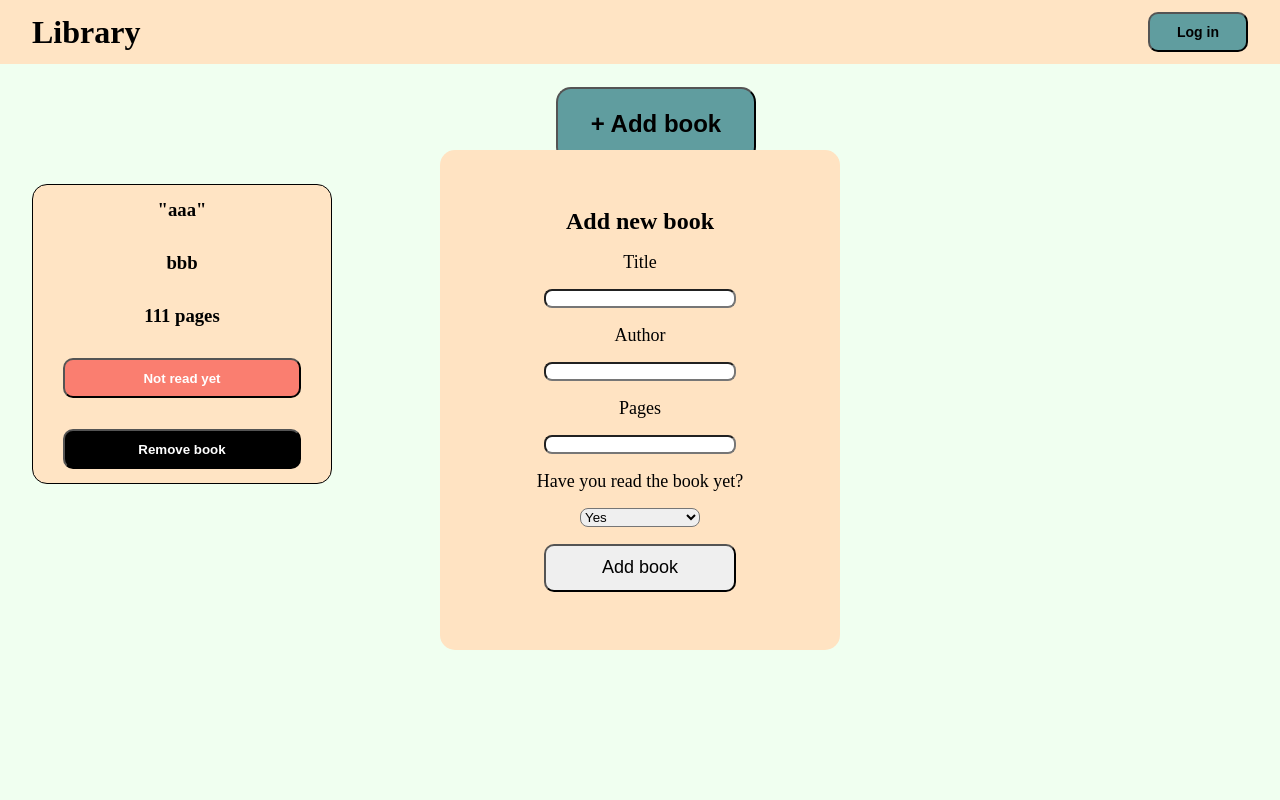
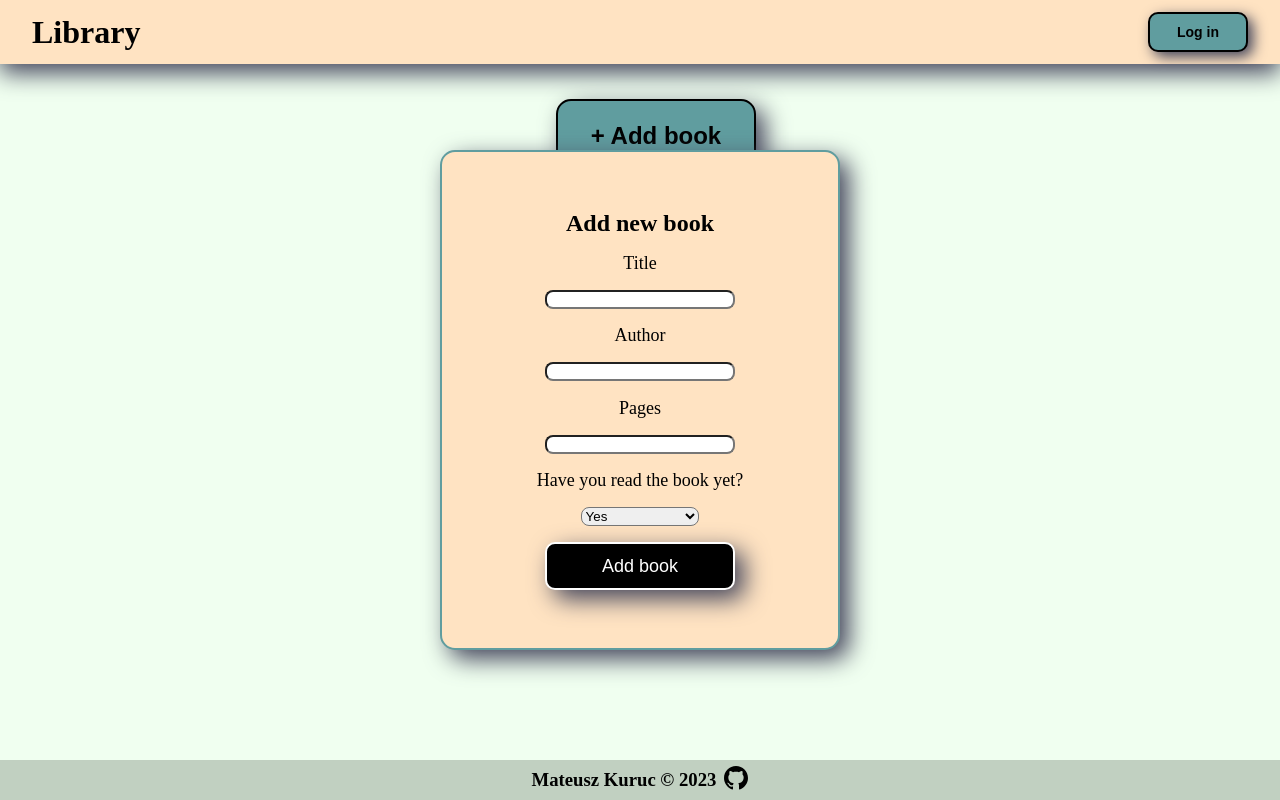
Before and after one commit to MateuszKuruc/odin-library, a website: page index.html in a window 1280 px wide. Both pictures are taken after a click on the button "+ Add book". Drawn offline with Linux system fonts and the light colour scheme.

Commit message:
add footer, fix layout and elements positioning, add comments in js file

```diff
--- a/index.html
+++ b/index.html
@@ -8,6 +8,7 @@
     <link rel="stylesheet" href="style.css" />
   </head>
   <body>
+    <div class="container">
         <header>
           <h1>Library</h1>
           <button id="login">Log in</button>
@@ -40,6 +41,11 @@
             </form>
           </div>
         </section>
+        <footer>
+            <h3>Mateusz Kuruc © 2023</h3>
+            <a target="_blank" href="https://github.com/MateuszKuruc?tab=repositories"><img src="img/iconmonstr-github-1.svg" alt="Github icon"></a>
+        </footer>
+    </div>
     <script src="script.js"></script>
   </body>
 </html>
--- a/script.js
+++ b/script.js
@@ -3,6 +3,9 @@
 const formBlock = document.querySelector(".form-block");
 const addBookBtn = document.querySelector(".addBookBtn");
 const submitBook = document.querySelector("#submitBook");
+const titleError = document.querySelector("#titleError");
+const authorError = document.querySelector("#authorError");
+const pagesError = document.querySelector("#pagesError");
 let titleData;
 let authorData;
 let pagesData;
@@ -10,9 +13,6 @@ let readData;
 let newBook = [];
 let singleBook;
 let myLibrary = [];
-const titleError = document.querySelector("#titleError");
-const authorError = document.querySelector("#authorError");
-const pagesError = document.querySelector("#pagesError");
 
 // open the form
 
@@ -27,8 +27,13 @@ document.addEventListener("click", function clickOutside(event) {
   if (!formBlock.contains(event.target) && !addBookBtn.contains(event.target)) {
     formBlock.classList.add("hidden");
     document.querySelector("#myForm").reset();
+    titleError.classList.add("hidden");
+    authorError.classList.add("hidden");
+    pagesError.classList.add("hidden");
   }
 });
+
+// control user input and send it to object constructor
 
 submitBook.addEventListener("click", function addToLibrary(event) {
   event.preventDefault();
@@ -58,11 +63,6 @@ submitBook.addEventListener("click", function addToLibrary(event) {
   }
 });
 
-const book1 = new Book("aaa", "bbb", 111, "no");
-
-myLibrary.push(book1);
-
-displayBook();
 // object constructor
 
 function Book(title, author, pages, read) {
@@ -71,6 +71,8 @@ function Book(title, author, pages, read) {
   this.pages = pages;
   this.read = read;
 }
+
+// take objects from library and display on the page
 
 function displayBook() {
   for (let i = myLibrary.length - 1; i < myLibrary.length; i++) {
--- a/style.css
+++ b/style.css
@@ -5,17 +5,40 @@
 }
 
 body {
-  background-color: honeydew;
+  background-color: hsl(120, 100%, 97%);
+}
+
+.container {
+  display: flex;
+  flex-direction: column;
+  min-height: 100vh;
+  justify-content: space-between;
 }
 
 header {
   display: flex;
   justify-content: space-between;
   align-items: center;
-  background-color: bisque;
+  background-color: hsl(33, 100%, 88%);
   height: 8vh;
   padding-left: 32px;
   padding-right: 32px;
+  box-shadow: 0px 9px 24px 0px rgba(66, 68, 90, 1);
+}
+
+footer {
+  width: 100%;
+  height: 2.5rem;
+  background-color: hsla(120, 10%, 71%, 0.7);
+  margin-top: 2rem;
+  display: flex;
+  justify-content: center;
+  gap: 0.5rem;
+  align-items: center;
+}
+
+footer > img {
+  height: 1rem;
 }
 
 #login {
@@ -26,6 +49,8 @@ header {
   font-size: 14px;
   font-weight: 900;
   background-color: hsl(182, 25%, 50%);
+  box-shadow: none;
+  box-shadow: 5px 5px 14px 0px rgba(66, 68, 90, 1);
 }
 
 #login:hover {
@@ -34,6 +59,11 @@ header {
 
 button:hover {
   transform: scale(1.1);
+}
+
+button {
+  border: 0.15rem solid;
+  box-shadow: 9px 9px 24px 0px rgba(66, 68, 90, 1);
 }
 
 .bookCard {
@@ -45,7 +75,8 @@ button:hover {
   gap: 0.25rem;
   border-radius: 15px;
   justify-content: space-around;
-  background-color: bisque;
+  background-color: hsl(33, 100%, 88%);
+  box-shadow: 9px 9px 24px 0px rgba(66, 68, 90, 1);
 }
 
 .bookCard > h3 {
@@ -96,6 +127,12 @@ select {
   align-self: center;
   border-radius: 10px;
   font-size: 18px;
+  background-color: hsl(0, 0%, 0%);
+  color: white;
+}
+
+#submitBook:hover {
+  background-color: hsl(0, 0%, 0%, 80%);
 }
 
 .form-block {
@@ -109,6 +146,8 @@ select {
   height: 500px;
   background-color: hsl(33, 100%, 88%);
   border-radius: 15px;
+  border: 2px solid hsl(182, 25%, 50%);
+  box-shadow: 9px 9px 24px 0px rgba(66, 68, 90, 1);
 }
 
 form > h2 {
@@ -118,7 +157,6 @@ form > h2 {
 form > p {
   align-self: center;
   color: red;
-  /* display: none; */
 }
 
 .form-block.hidden {
@@ -130,6 +168,7 @@ form > p {
   display: flex;
   justify-content: center;
   align-items: center;
+  margin-bottom: 2rem;
 }
 
 .addBookBtn {
@@ -146,6 +185,7 @@ form > p {
 }
 
 .main {
+  min-height: 80vh;
   margin-left: 32px;
 }
 
```
Also changed, not shown: img/iconmonstr-github-1.svg (added). Lines whose indentation alone changed are shown as unchanged.
